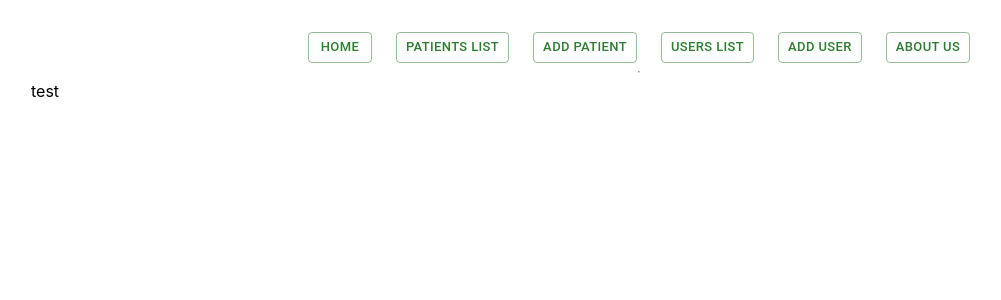
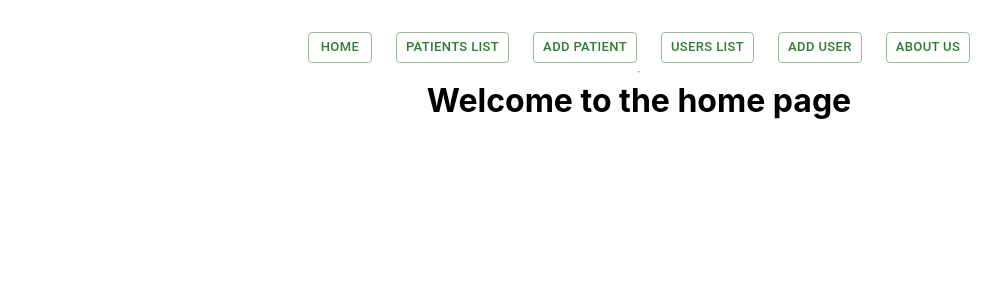
Before and after one commit to Sh0aib-Ja0allah/Senior-II, a React (Create React App) app: page / in a window 1280 px wide. Shown: the top 300 px of the page, without its empty margins (1-1002 px from the left). Built offline with nearby package versions, Linux system fonts and the light colour scheme.

Commit message:
edit Home page

```diff
--- a/src/Components/Home/Home.jsx
+++ b/src/Components/Home/Home.jsx
@@ -4,7 +4,7 @@ import React from 'react'
 function Home() {
   return (
     <Stack direction='column' spacing={5}>
-      test
+      <h1 style={{ textAlign: "center" }}>Welcome to the home page</h1>
     </Stack>
   )
 }
```
